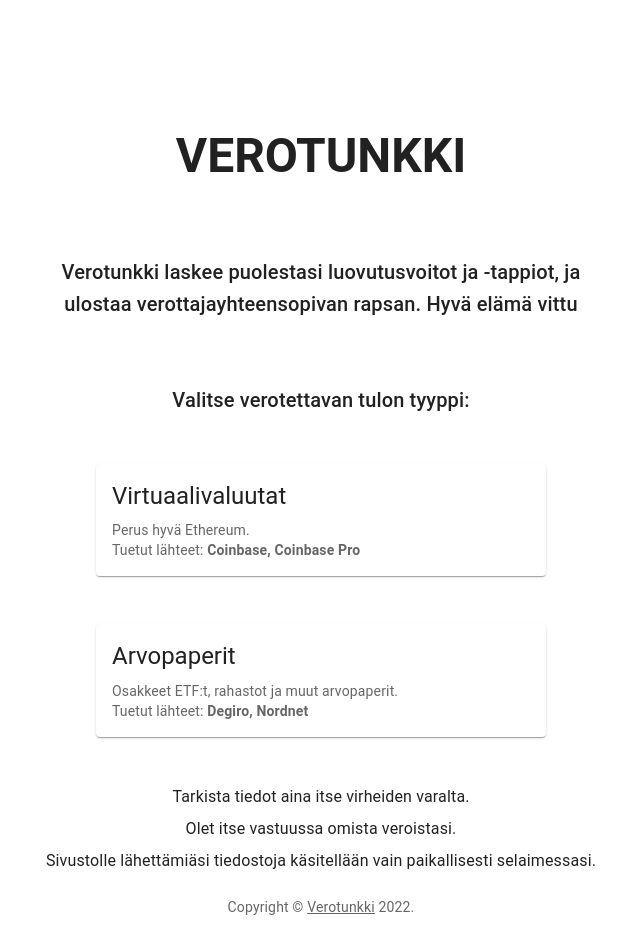
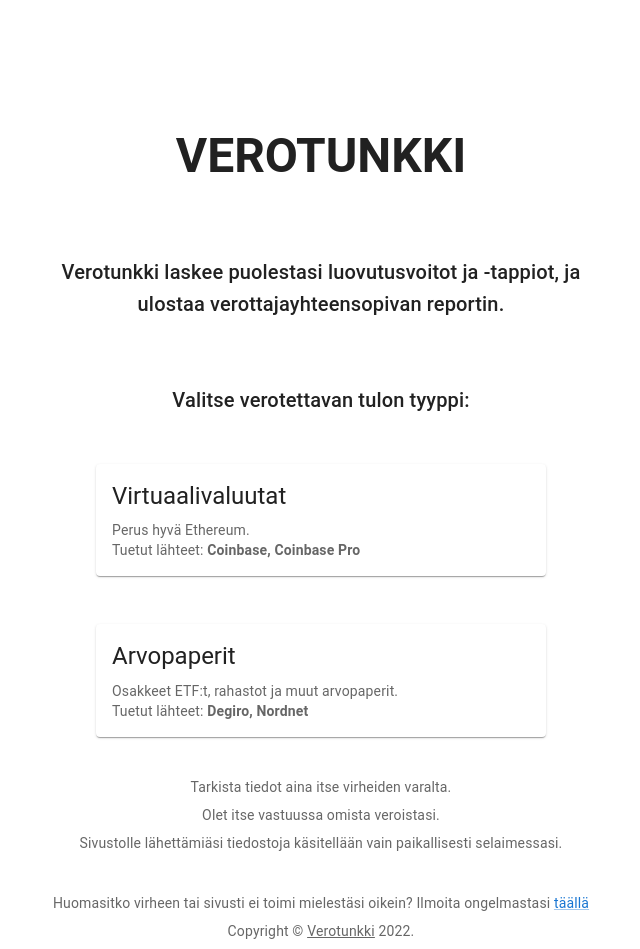
Before and after one commit to jaantaponen/verotunkki, a React (Create React App) app: page / in a window 1280 px wide. Shown: the whole page, without its empty margins (319-959 px from the left). Built offline with nearby package versions, Linux system fonts and the light colour scheme.

Commit message:
adjust frontlayouts

```diff
--- a/src/components/Copyright.tsx
+++ b/src/components/Copyright.tsx
@@ -10,18 +10,22 @@ const Copyright = () => {
             alignItems="center"
             spacing={1}
             width={"sm"}
-            sx={{ pt: 2 }}
+            sx={{ pt: 1 }}
         >
-            <Typography alignSelf="center" align="center" component="p" sx={{ pt: 4 }}>
+            <Typography variant="body2" sx={{ pt: 4 }} color="text.secondary" align="center" >
                 Tarkista tiedot aina itse virheiden varalta.
             </Typography>
-            <Typography alignSelf="center" align="center" component="p" sx={{ pt: 0 }}>
+            <Typography variant="body2" sx={{ pt: 0 }} color="text.secondary" align="center" >
                 Olet itse vastuussa omista veroistasi.
             </Typography>
-            <Typography alignSelf="center" align="center" component="p" sx={{ pt: 0 }}>
+            <Typography variant="body2" sx={{ pt: 0 }} color="text.secondary" align="center" >
                 Sivustolle lähettämiäsi tiedostoja käsitellään vain paikallisesti selaimessasi.
             </Typography>
-            <Typography variant="body2" sx={{ pt: 2 }} color="text.secondary" align="center" >
+            <Typography variant="body2" sx={{ pt: 4 }} color="text.secondary" align="center" >
+                Huomasitko virheen tai sivusti ei toimi mielestäsi oikein? Ilmoita ongelmastasi&nbsp;
+                <Link href="https://github.com/jaantaponen/verotunkki/issues/new">täällä</Link>
+            </Typography>
+            <Typography variant="body2" sx={{ pt: 0 }} color="text.secondary" align="center" >
                 {'Copyright © '}
                 <Link color="inherit" href="https://verotunkki.fi/">
                     Verotunkki
--- a/src/components/Frontpage.tsx
+++ b/src/components/Frontpage.tsx
@@ -24,14 +24,19 @@ const FrontPageContent = () => {
         <ThemeProvider theme={theme}>
             <GlobalStyles styles={{ ul: { margin: 0, padding: 0, listStyle: 'none' } }} />
             <CssBaseline />
-            <Container component="main" maxWidth="sm" sx={{ pt: 8, pb: 4 }}>
+            <Container component="main" maxWidth="sm" sx={{ height: '100vh', pt: 8, pb: 4 }}>
+                <Stack
+                    direction="column"
+                    justifyContent="space-between"
+                    alignItems="space-between"
+                    sx={{ height: '100%', pt: 0, pb: 2 }}
+                >
                     <Stack
                         direction="column"
                         justifyContent="center"
                         alignItems="center"
                         spacing={6}
                         width="sm"
-
                     >
                         <Typography
                             component="h1"
@@ -45,7 +50,7 @@ const FrontPageContent = () => {
                         </Typography>
                         <Typography alignSelf="center" align="center" variant="h6" sx={{ pt: 3 }} component="p">
                             Verotunkki laskee puolestasi luovutusvoitot ja -tappiot, ja ulostaa verottajayhteensopivan
-                        rapsan. Hyvä elämä vittu
+                            reportin.
                         </Typography>
                         <Typography alignSelf="center" variant="h6" component="p" sx={{ pt: 2 }}>
                             Valitse verotettavan tulon tyyppi:
@@ -85,8 +90,14 @@ const FrontPageContent = () => {
                             </CardActionArea>
                         </Card>
                     </Stack>
+
+
                     <Copyright />
+                </Stack>
+
+
             </Container>
+
         </ThemeProvider>
     );
 }
```
Lines whose indentation alone changed are shown as unchanged.
